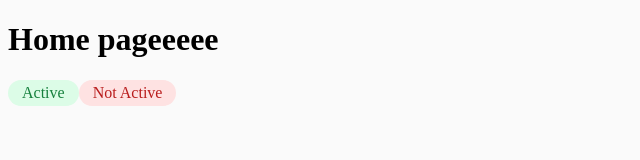
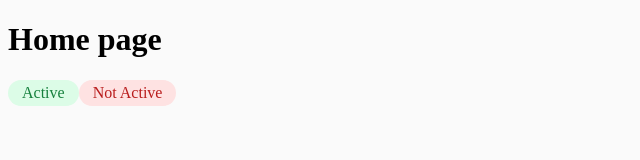
Before and after one commit to darynna/crm-app, a Next.js app: page / in a window 1280 px wide. Shown: the top 160 px of the page, without its empty margins (0-640 px from the left). Built offline with nearby package versions, Linux system fonts and the light colour scheme.

Commit message:
Styles changes

```diff
--- a/src/app/page.tsx
+++ b/src/app/page.tsx
@@ -4,7 +4,7 @@ import ActiveLabel from "./components/active-label";
 export default function Home() {
   return (
       <main>
-        <h1>Home pageeeee</h1>
+        <h1>Home page</h1>
           <ActiveLabel>Active</ActiveLabel>
           <NotActiveLabel>Not Active</NotActiveLabel>
       </main>
```
